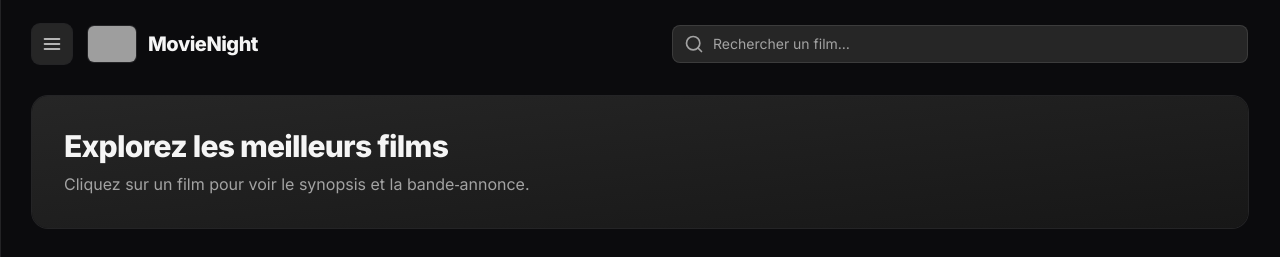
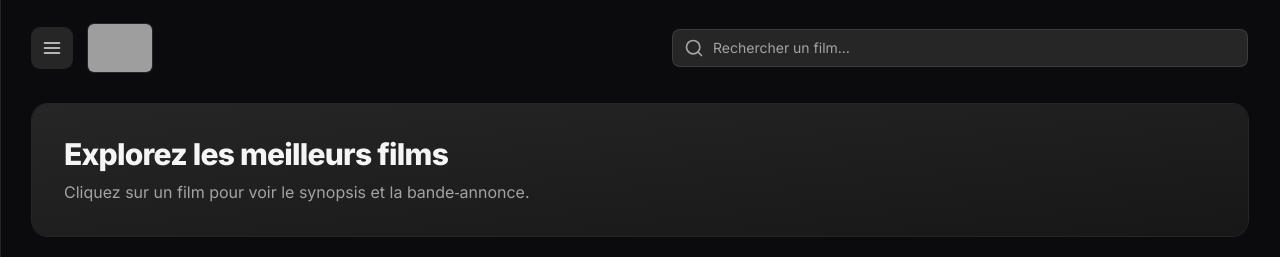
Before and after one commit to Tawfik14/S, a Symfony app: template movies-app/templates/movies/index.html.twig in a window 1280 px wide. Shown: the top 257 px of the page. Run offline with Twig, Linux system fonts and the light colour scheme; the template is opened without the code that fills it: most values are stand-ins (such as "Sample title", 1, 10 or a date in 2020); some libraries are stand-ins or nearby versions; grey boxes are pictures that could not be loaded.

Commit message:
Adjust logo size and remove text in base template
Co-authored-by: tawfik.mouhamadimame <tawfik.mouhamadimame@gmail.com>

```diff
--- a/movies-app/templates/base.html.twig
+++ b/movies-app/templates/base.html.twig
@@ -28,8 +28,7 @@
         <aside id="drawerPanel" class="fixed top-0 left-0 z-50 h-full w-80 max-w-[84%] bg-neutral-900 ring-1 ring-white/10 -translate-x-full transition-transform duration-300 ease-out">
             <div class="p-4 flex items-center justify-between border-b border-white/10">
                 <div class="inline-flex items-center gap-3">
-                    <img src="{{ asset('Logo/logo.png') }}" alt="Logo" class="h-8 w-auto rounded bg-white/5 ring-1 ring-white/10">
-                    <span class="text-lg font-semibold">MovieNight</span>
+                    <img src="{{ asset('Logo/logo.png') }}" alt="Logo" class="h-12 w-auto rounded bg-white/5 ring-1 ring-white/10">
                 </div>
                 <button id="drawerClose" class="inline-flex items-center justify-center w-9 h-9 rounded-lg hover:bg-neutral-800" aria-label="Fermer le menu">
                     <svg class="h-5 w-5 text-neutral-300" viewBox="0 0 24 24" fill="none" stroke="currentColor" stroke-width="2" stroke-linecap="round" stroke-linejoin="round">
@@ -57,8 +56,7 @@
                 </button>
 
                 <a href="{{ path('app_movies_index') }}" class="inline-flex items-center gap-3 text-xl font-extrabold tracking-tight">
-                    <img src="{{ asset('Logo/logo.png') }}" alt="Logo" class="h-9 w-auto rounded-md ring-1 ring-white/10 bg-white/5">
-                    <span>MovieNight</span>
+                    <img src="{{ asset('Logo/logo.png') }}" alt="Logo" class="h-12 w-auto rounded-md ring-1 ring-white/10 bg-white/5">
                 </a>
 
                 <form action="#" method="get" class="ml-auto flex-1 max-w-xl">
```
